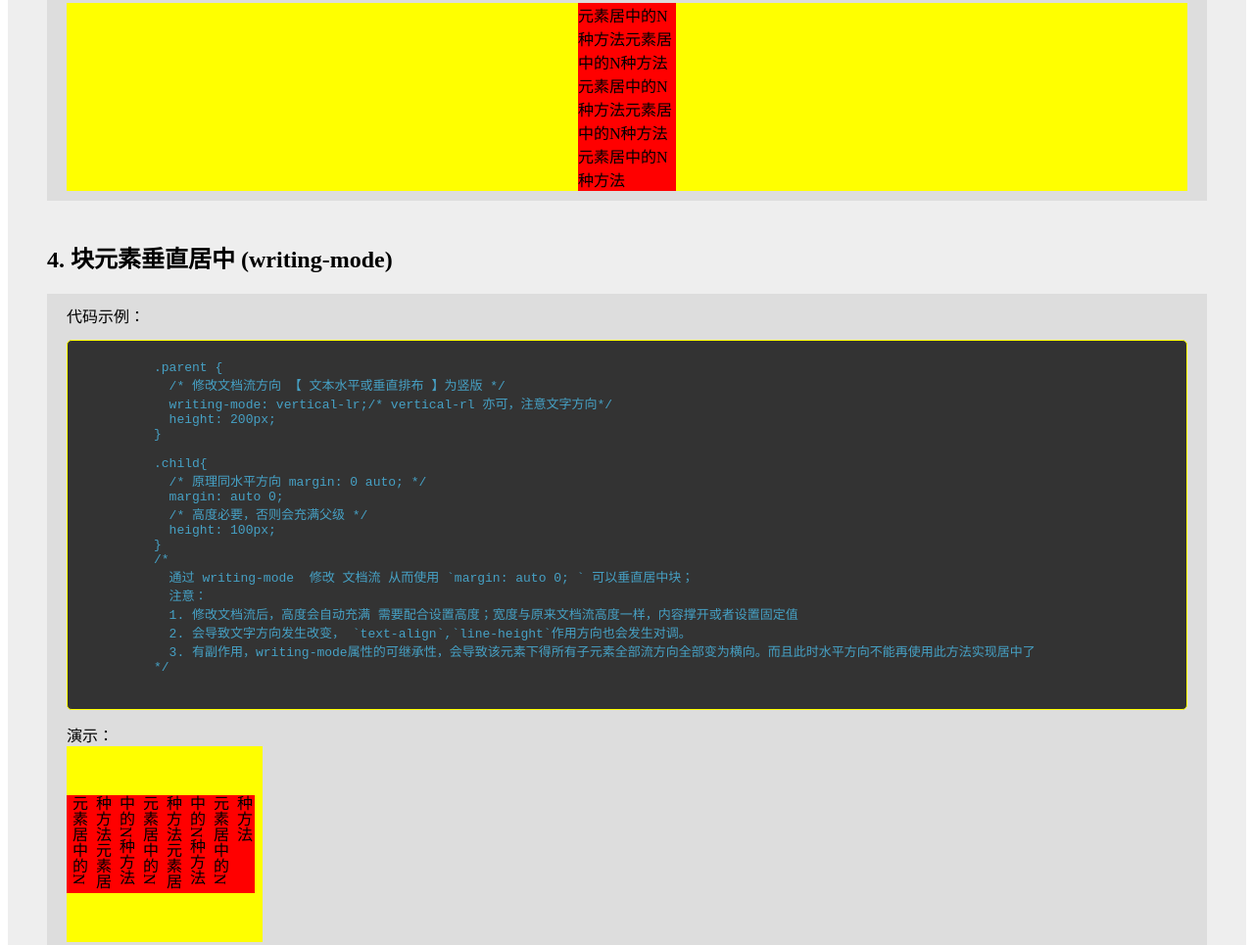
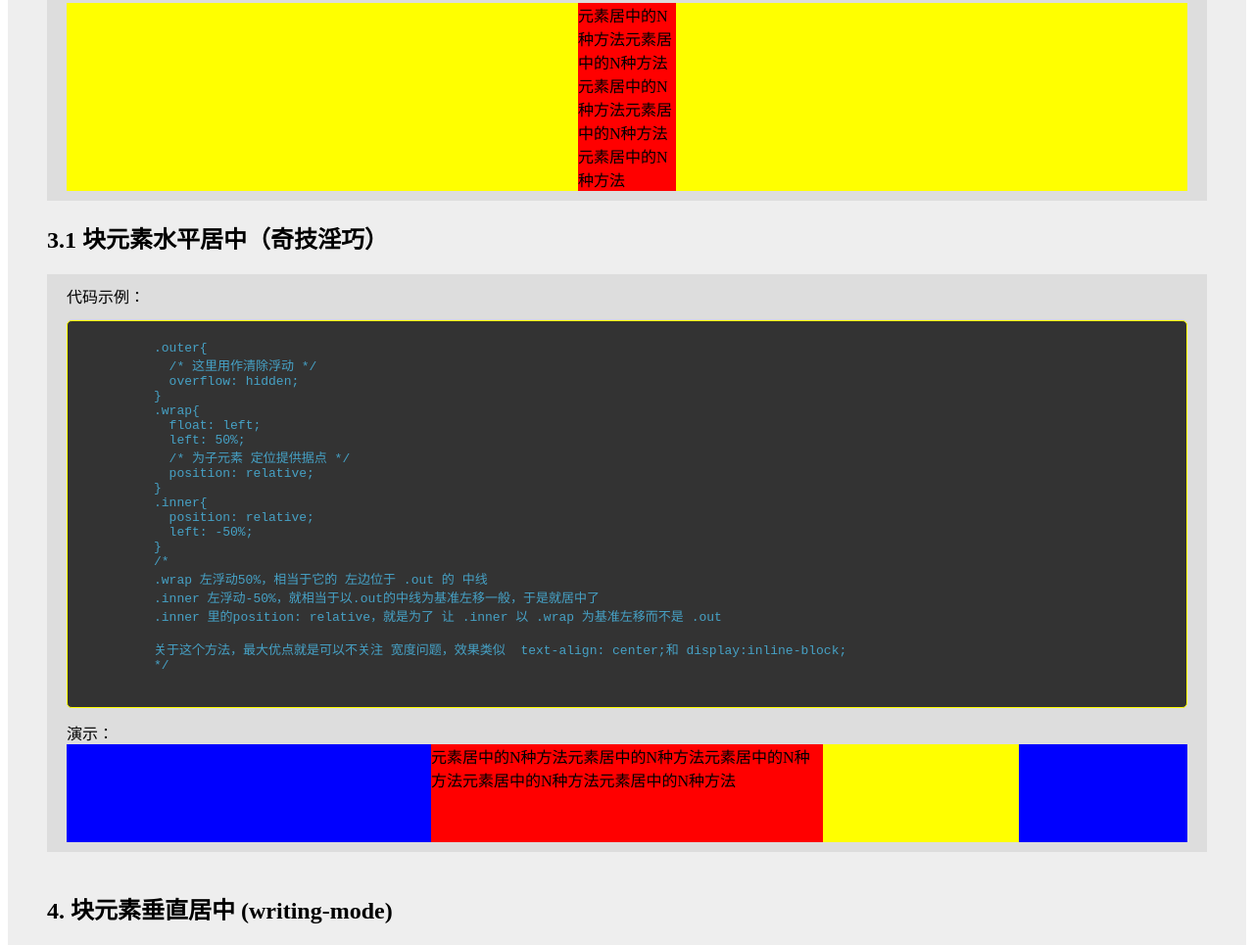
Before and after one commit to mcdowell8023/iFavorites, a plain HTML site: page css/layout/layout_center.html in a window 1280 px wide. Shown: the part 2598-3563 px from the top of the page at 98% size. Drawn offline with Linux system fonts and the light colour scheme.

Commit message:
增加一种新的剧中方式

```diff
--- a/css/layout/layout_center.html
+++ b/css/layout/layout_center.html
@@ -2,7 +2,7 @@
  * @Author: mcdowell
  * @Date: 2021-02-02 11:17:20
  * @LastEditors: mcdowell
- * @LastEditTime: 2021-02-02 17:16:09
+ * @LastEditTime: 2021-03-19 18:38:02
 -->
 <!DOCTYPE html>
 <html lang="en">
@@ -236,6 +236,61 @@
         </style>
         <div class="parent-3  bg-yellow">
           <div class=" bg-red child-3">元素居中的N种方法元素居中的N种方法元素居中的N种方法元素居中的N种方法元素居中的N种方法</div>
+        </div>
+      </div>
+
+      <h2>3.1 块元素水平居中（奇技淫巧）</h2>
+      <div class="h3-box">
+        代码示例：
+        <pre>
+          .outer{
+            /* 这里用作清除浮动 */
+            overflow: hidden;
+          }
+          .wrap{
+            float: left;
+            left: 50%;
+            /* 为子元素 定位提供据点 */
+            position: relative;
+          }
+          .inner{
+            position: relative;
+            left: -50%;
+          }
+          /*
+          .wrap 左浮动50%，相当于它的 左边位于 .out 的 中线
+          .inner 左浮动-50%，就相当于以.out的中线为基准左移一般，于是就居中了
+          .inner 里的position: relative，就是为了 让 .inner 以 .wrap 为基准左移而不是 .out
+
+          关于这个方法，最大优点就是可以不关注 宽度问题，效果类似  text-align: center;和 display:inline-block;
+          */
+        </pre>
+        演示：
+        <style>
+          .outer {
+            /* 这里用作清除浮动 */
+            overflow: hidden;
+          }
+
+          .wrap {
+            float: left;
+            left: 50%;
+            /* 为子元素 定位提供据点 */
+            position: relative;
+          }
+
+          .inner {
+            position: relative;
+            left: -50%;
+          }
+        </style>
+
+        <div class="outer bg-blue">
+          <div class="wrap bg-yellow">
+            <div class="inner bg-red" style="height:100px;width:400px;">
+              元素居中的N种方法元素居中的N种方法元素居中的N种方法元素居中的N种方法元素居中的N种方法
+            </div>
+          </div>
         </div>
       </div>
     </div>
```
